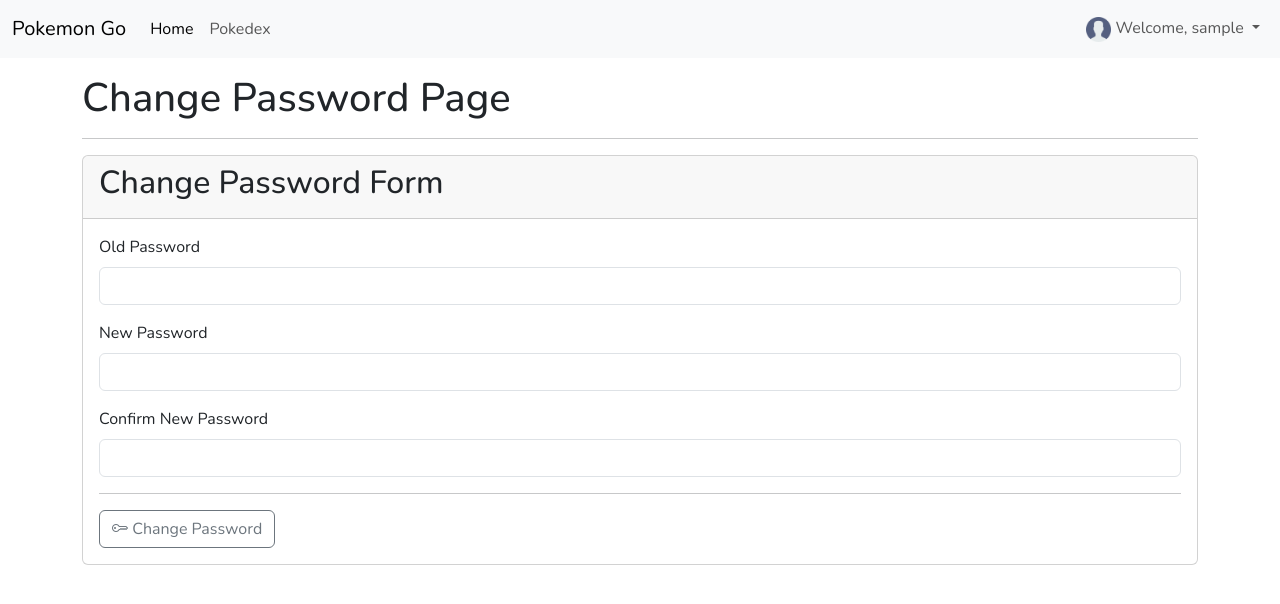
After one commit to KhunakonN/pokemon-go-03, a Flask app: page /users/change_password in a window 1280 px wide. The commit adds this page. Shown: the top 604 px of the page. Run offline with Flask 3, Linux system fonts and the light colour scheme; the visitor is signed in with stand-in values (Sample User, id 1).

Commit message:
add change_password

```diff
--- a/pokemon/templates/navbar.html
+++ b/pokemon/templates/navbar.html
@@ -43,7 +43,7 @@
                 <li><a class="dropdown-item" href="{{url_for('user.profile')}}">
                   <i class="bi bi-person-square"></i>
                   Profile</a></li>
-                <li><a class="dropdown-item" href="#">
+                <li><a class="dropdown-item" href="{{ url_for('user.change_password') }}">
                   <i class="bi bi-input-cursor-text"></i>
                   Change Password</a></li>
                 <li><hr class="dropdown-divider"></li>
--- a/pokemon/users/routes.py
+++ b/pokemon/users/routes.py
@@ -94,3 +94,31 @@ def profile():
     return render_template('user/profile.html',
                            title='Profile Page',
                            user=user)
+
+@user_bp.route('/change_password', methods=['GET', 'POST'])
+@login_required
+def change_password():
+    user = current_user
+    if request.method == 'POST':
+        old_password = request.form.get('old_password')
+        new_password = request.form.get('new_password')
+        confirm_password = request.form.get('confirm_password')
+
+        if not bcrypt.check_password_hash(user.password, old_password):
+            flash('Old password is not correct!', 'warning')
+            return redirect(url_for('user.change_password'))
+
+        if new_password != confirm_password:
+            flash('New password and confirm password do not match!', 'warning')
+            return redirect(url_for('user.change_password'))
+
+        pwd_hash = bcrypt.generate_password_hash(new_password).decode('utf-8')
+        user.password = pwd_hash
+        db.session.add(user)
+        db.session.commit()
+
+        flash('Password changed successfully!', 'success')
+        return redirect(url_for('user.profile'))
+
+    return render_template('user/change_password.html',
+                           title='Change Password Page')
--- /dev/null
+++ b/pokemon/users/templates/user/change_password.html
@@ -0,0 +1,43 @@
+{% extends 'layout.html' %}
+
+{% block title %}
+  {{title}}
+{% endblock %}
+
+{% block content %}
+  <div class="container mt-3">
+    <h1>{{title}}</h1>
+    <hr>
+    <div class="card mt-3 mb-3">
+      <div class="card-header">
+        <h2>Change Password Form</h2>
+      </div>
+      <div class="card-body">
+        <form method="post">
+
+          <div class="mb-3">
+            <label for="old_password" class="form-label">Old Password</label>
+            <input name="old_password" type="password" class="form-control" id="old_password" required>
+          </div>
+
+          <div class="mb-3">
+            <label for="new_password" class="form-label">New Password</label>
+            <input name="new_password" type="password" class="form-control" id="new_password" required>
+          </div>
+
+          <div class="mb-3">
+            <label for="confirm_password" class="form-label">Confirm New Password</label>
+            <input name="confirm_password" type="password" class="form-control" id="confirm_password" required>
+          </div>
+
+          <hr>
+          <button type="submit" class="btn btn-outline-secondary">
+            <i class="bi bi-key"></i>
+            Change Password
+          </button>
+
+        </form>
+      </div>
+    </div>
+  </div>
+{% endblock %}
```
